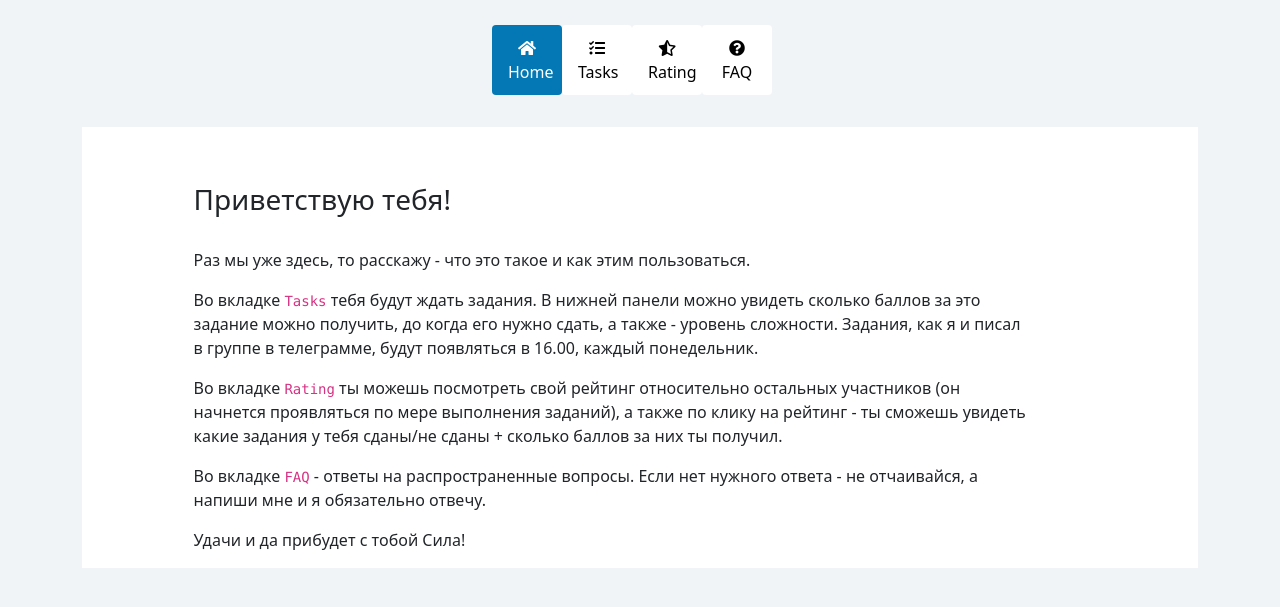
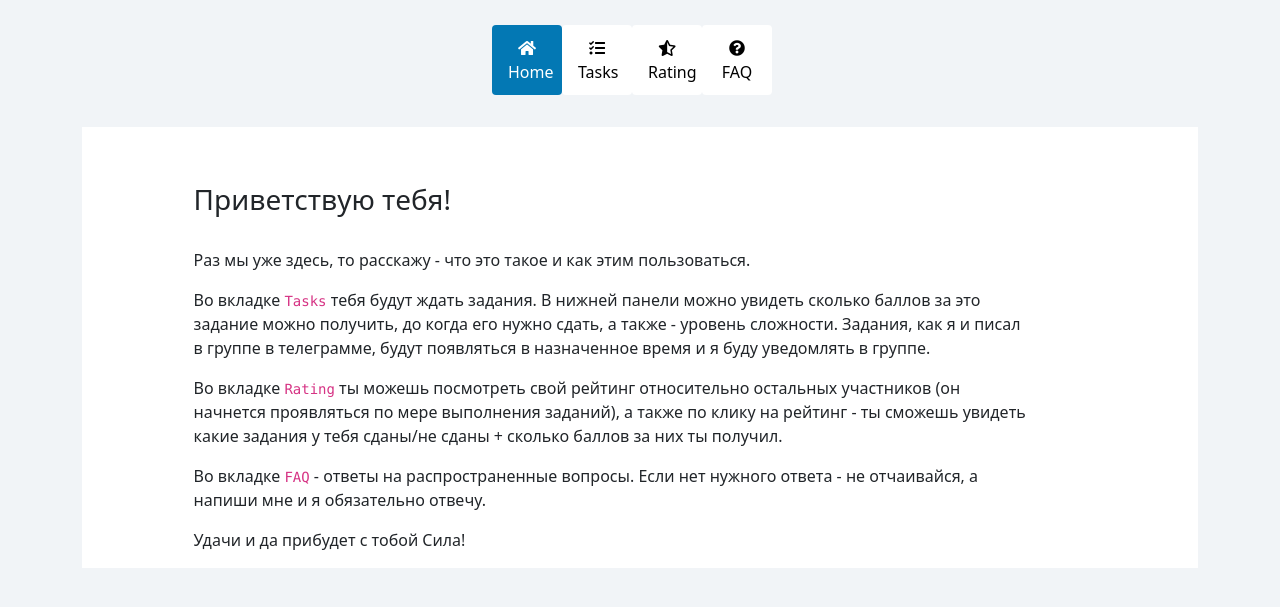
Before and after one commit to kfund/ch-marathon, a plain HTML site: page index.html in a window 1280 px wide. Shown: the part 93-700 px from the top of the page. Drawn offline with nearby package versions, Linux system fonts and the light colour scheme.

Commit message:
Update index.html

```diff
--- a/index.html
+++ b/index.html
@@ -39,7 +39,7 @@
                         <br>
                         <p>Раз мы уже здесь, то расскажу - что это такое и как этим пользоваться.
                         </p>
-                        <p>Во вкладке <code>Tasks</code> тебя будут ждать задания. В нижней панели можно увидеть сколько баллов за это задание можно получить, до когда его нужно сдать, а также - уровень сложности. Задания, как я и писал в группе в телеграмме, будут появляться в 16.00, каждый понедельник. </p>
+                        <p>Во вкладке <code>Tasks</code> тебя будут ждать задания. В нижней панели можно увидеть сколько баллов за это задание можно получить, до когда его нужно сдать, а также - уровень сложности. Задания, как я и писал в группе в телеграмме, будут появляться в назначенное время и я буду уведомлять в группе. </p>
                         <p>Во вкладке <code>Rating</code> ты можешь посмотреть свой рейтинг относительно остальных участников (он начнется проявляться по мере выполнения заданий), а также по клику на рейтинг - ты сможешь увидеть какие задания у тебя сданы/не сданы + сколько баллов за них ты получил.
                         </p>
                         <p>
```
